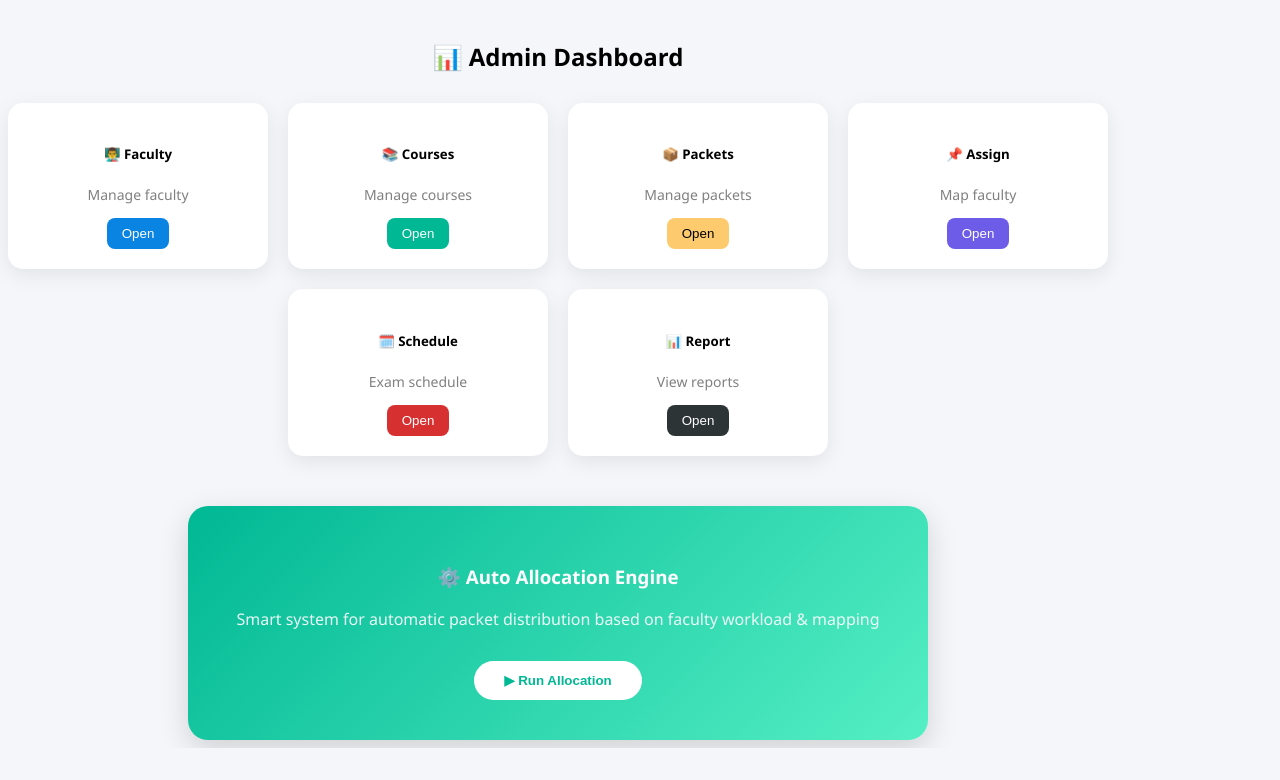
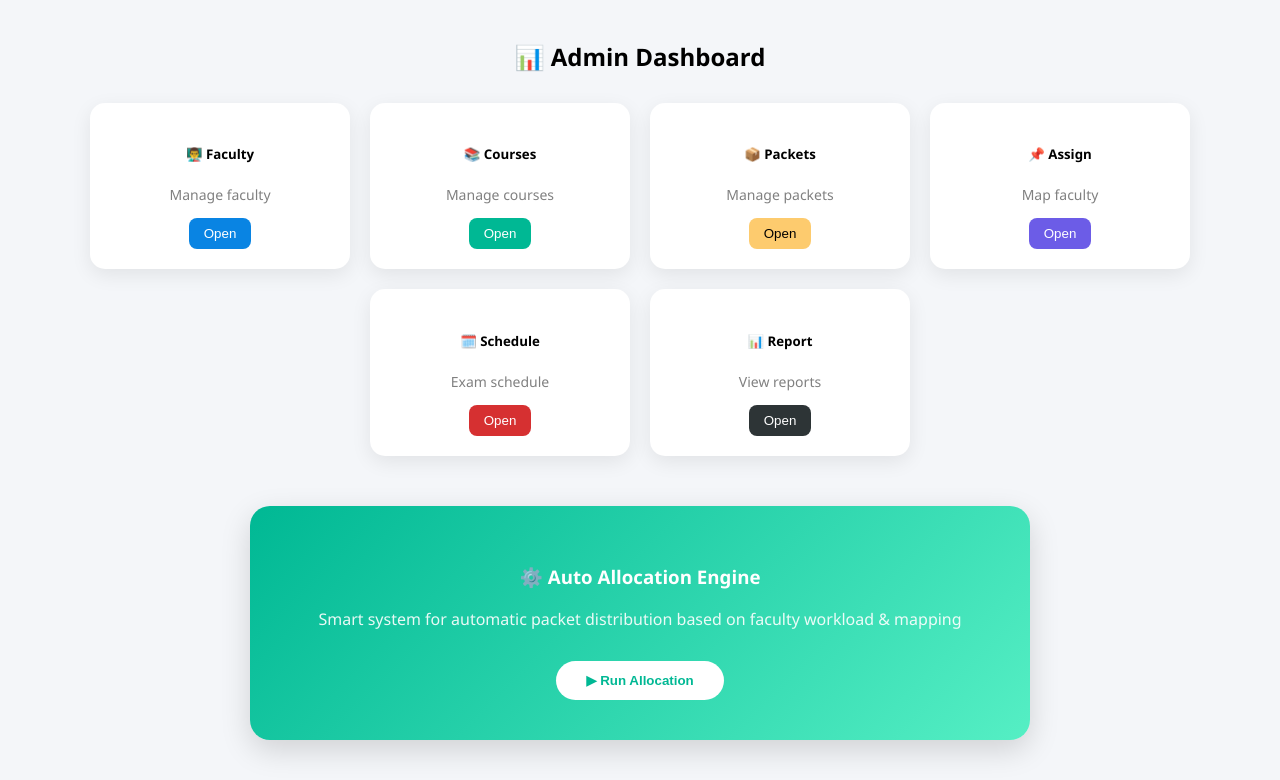
Before and after one commit to khushi-mahajan1/Projects, a Flask app: page /dashboard in a window 1280 px wide. Shown: the part 60-840 px from the top of the page. Before the commit the page ends 808 px from the top, so only its background shows below. Run offline with Flask 3, Linux system fonts and the light colour scheme.

Commit message:
dashboard centre fix

```diff
--- a/templates/dashboard.html
+++ b/templates/dashboard.html
@@ -4,7 +4,7 @@
     <h4 style="margin:0;">🎓 Exam Evaluation System</h4>
 </nav>
 
-<div class="container" style="max-width: 1100px; margin-top: 40px;">
+<div class="container" style="max-width: 1100px; margin: 40px auto;">
 
     <h2 style="text-align:center; font-weight:600; margin-bottom: 30px;">
         📊 Admin Dashboard
@@ -85,7 +85,7 @@
     <!-- 🔥 HERO AUTO ALLOCATION -->
     <div style="margin-top:50px; display:flex; justify-content:center;">
 
-        <div style="width:60%; background:linear-gradient(135deg,#00b894,#55efc4);
+        <div style="width:100%; max-width:700px; background:linear-gradient(135deg,#00b894,#55efc4);
                     color:white; padding:40px; border-radius:20px;
                     box-shadow:0 10px 30px rgba(0,0,0,0.15); text-align:center;">
 
```
